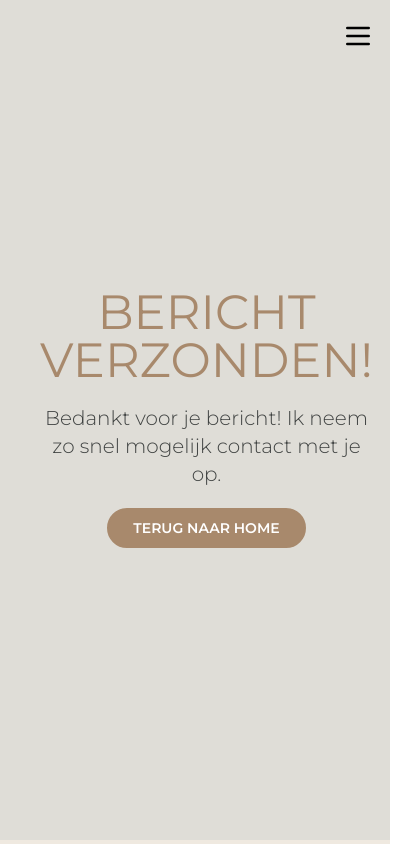
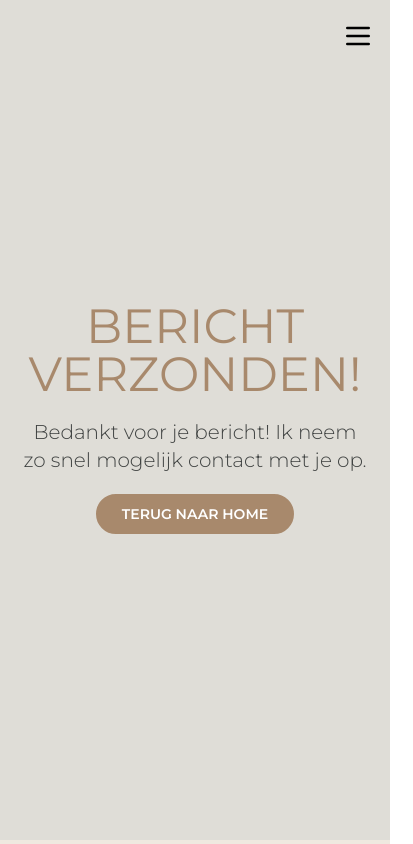
Before and after one commit to Sneruall/fotos-van-emily, a Next.js app: page /bericht-verzonden in a window 390 px wide. Shown: the top 844 px of the page, 413 px wide, since content can reach past the window. Built offline with nearby package versions, Linux system fonts and the light colour scheme; what tailwindcss-text-fill-stroke would draw is missing.

Commit message:
Update bericht-verzonden.js
fix too much padding mobile

```diff
--- a/pages/bericht-verzonden.js
+++ b/pages/bericht-verzonden.js
@@ -10,11 +10,11 @@ function berichtVerzonden() {
       <NextSeo noindex={true} />
       <ScrollNavbar fade={true} />
       <div className="h-screen bg-grey-light2 mx-auto text-center my-auto flex items-center -mt-14 lg:mt-0">
-        <div className="max-w-6xl px-10 lg:px-0 mx-auto">
+        <div className="max-w-6xl lg:px-0 mx-auto">
           <h1 className="text-5xl lg:text-8xl text-brown-pale mb-5 uppercase">
             Bericht verzonden!
           </h1>
-          <p className="text-charcoal text-xl mb-5">
+          <p className="text-charcoal text-xl mb-5 mx-5">
             Bedankt voor je bericht! Ik neem zo snel mogelijk contact met je op.
           </p>
           <Button link="/" button="button-1" text="terug naar home" />
```
